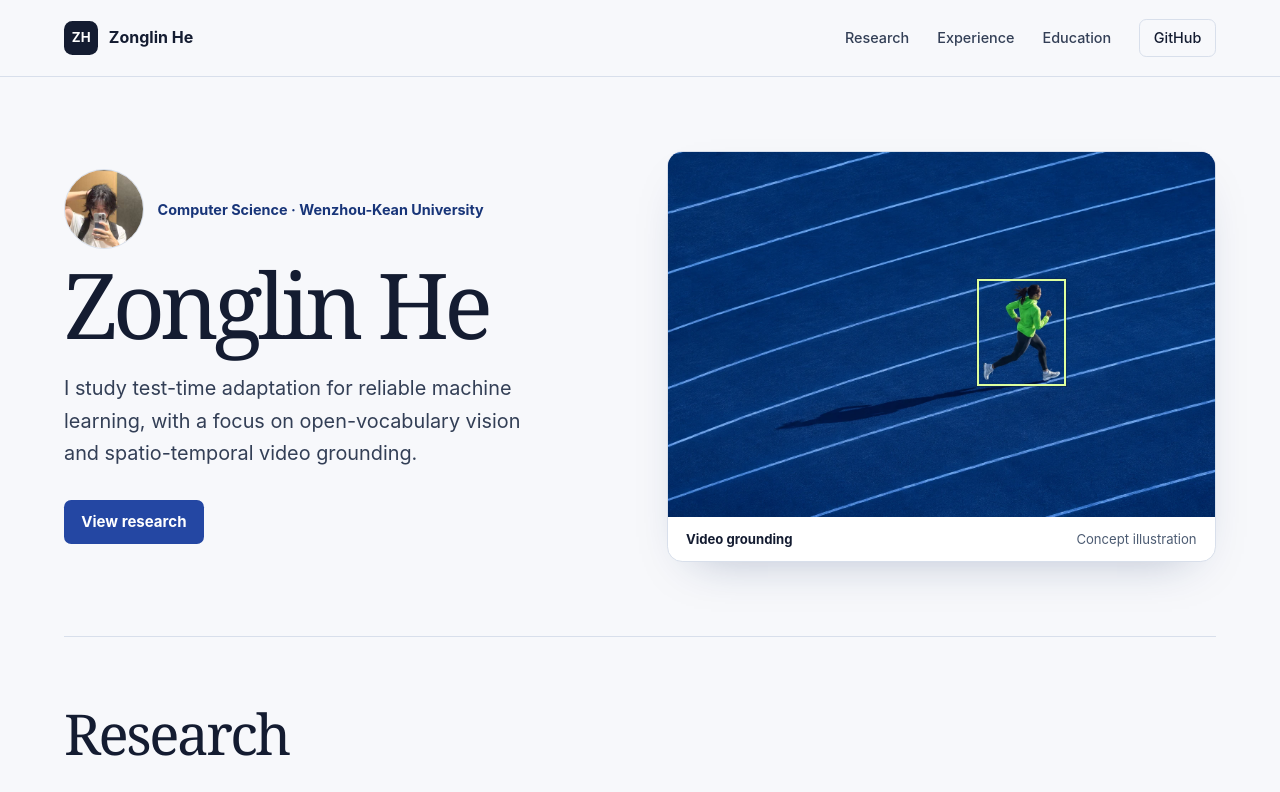
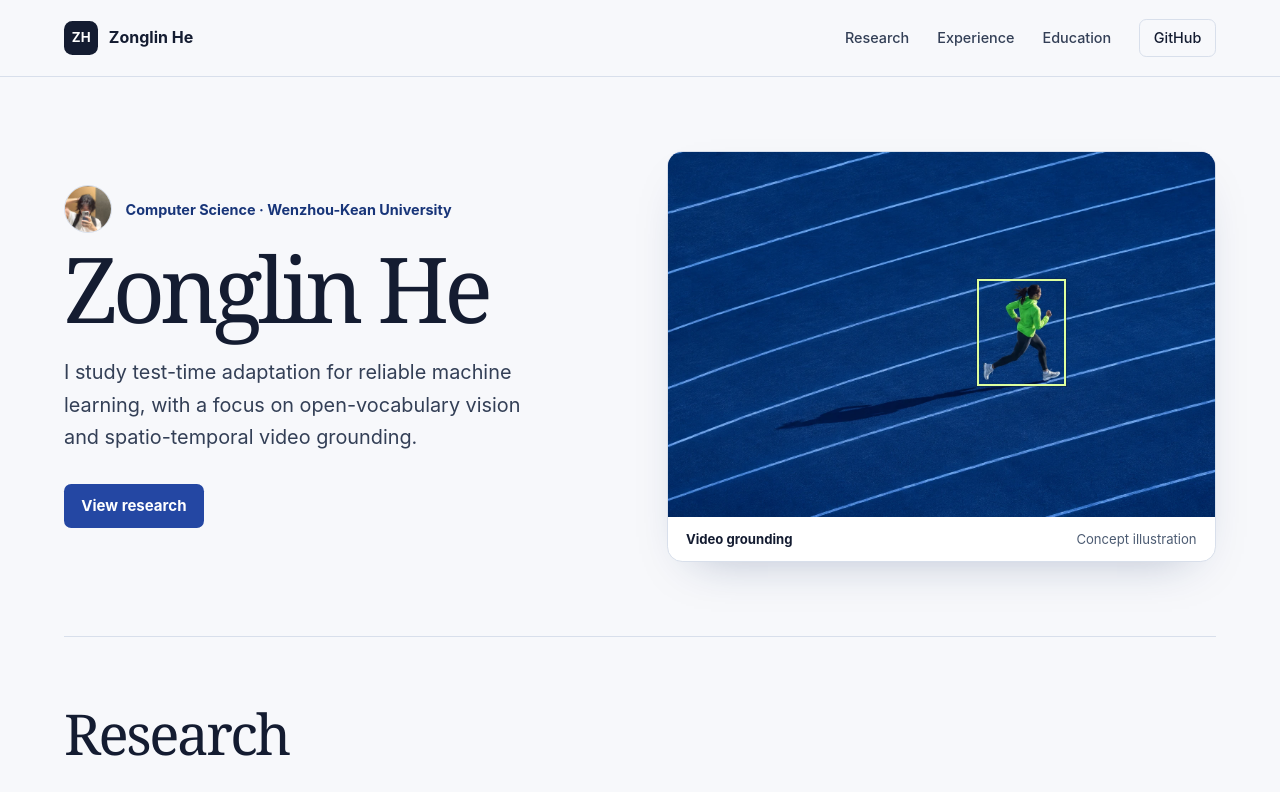
Before and after one commit to Zonglin-He/zonglin-he.github.io, a plain HTML site: page index.html in a window 1280 px wide. Shown: the top 792 px of the page. Drawn offline with Linux system fonts and the light colour scheme.

Commit message:
Reduce the profile photo size

```diff
--- a/index.html
+++ b/index.html
@@ -14,7 +14,7 @@
   <meta property="og:image:alt" content="Concept illustration of a runner on a blue track.">
   <link rel="canonical" href="https://zonglin-he.github.io/">
   <link rel="icon" href="assets/mark.png" type="image/png" sizes="64x64">
-  <link rel="stylesheet" href="styles.css">
+  <link rel="stylesheet" href="styles.css?v=3">
 </head>
 <body id="top">
   <a class="skip-link" href="#main">Skip to content</a>
@@ -39,7 +39,7 @@
       <div class="hero-copy">
         <div class="hero-identity">
           <div class="profile-avatar">
-            <img src="assets/portrait.jpg" alt="Portrait of Zonglin He" width="960" height="1280">
+            <img src="assets/portrait.jpg" alt="Portrait of Zonglin He" width="48" height="64">
           </div>
           <p class="affiliation">Computer Science · Wenzhou-Kean University</p>
         </div>
--- a/styles.css
+++ b/styles.css
@@ -153,7 +153,7 @@ a:focus-visible {
 
 .profile-avatar {
   flex: 0 0 auto;
-  width: clamp(3.75rem, 6.4vw, 5rem);
+  width: clamp(2.5rem, 5.5vw, 3rem);
   aspect-ratio: 1;
   overflow: hidden;
   border: 1px solid var(--line);
```
